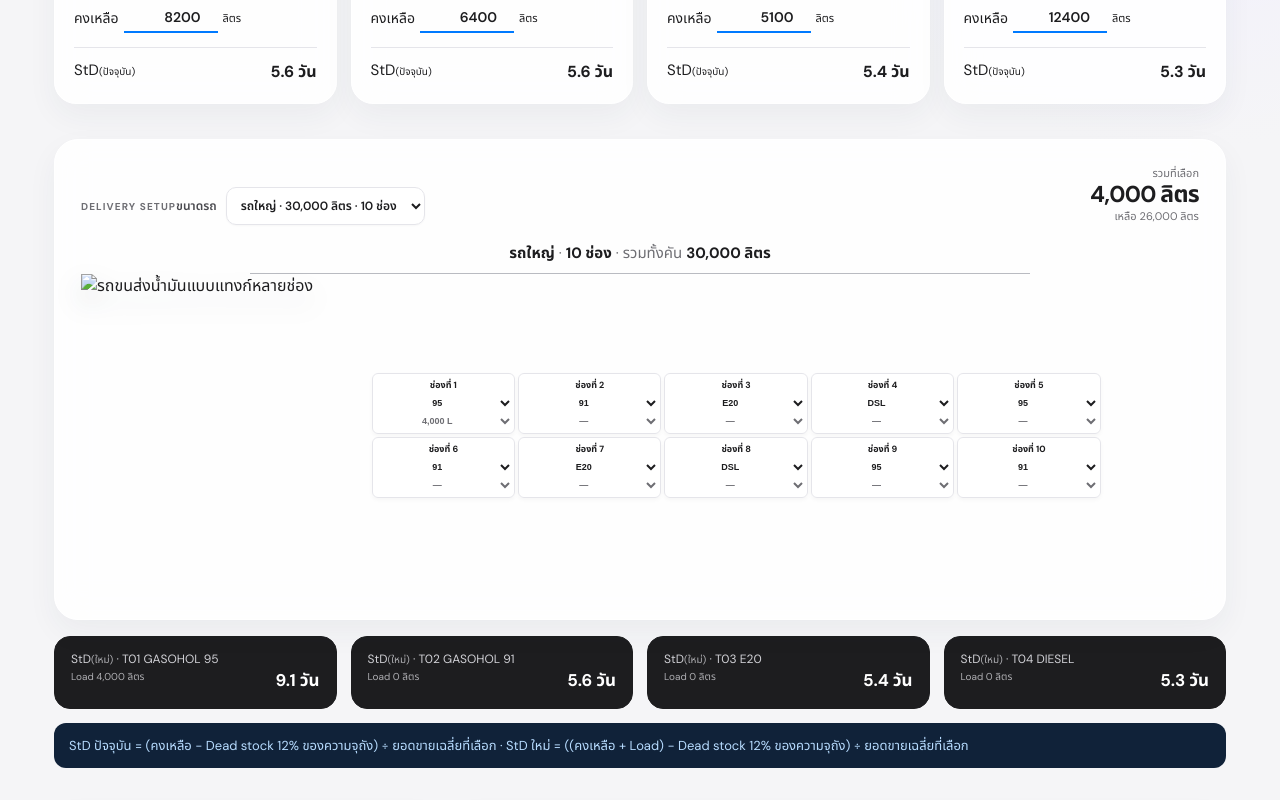
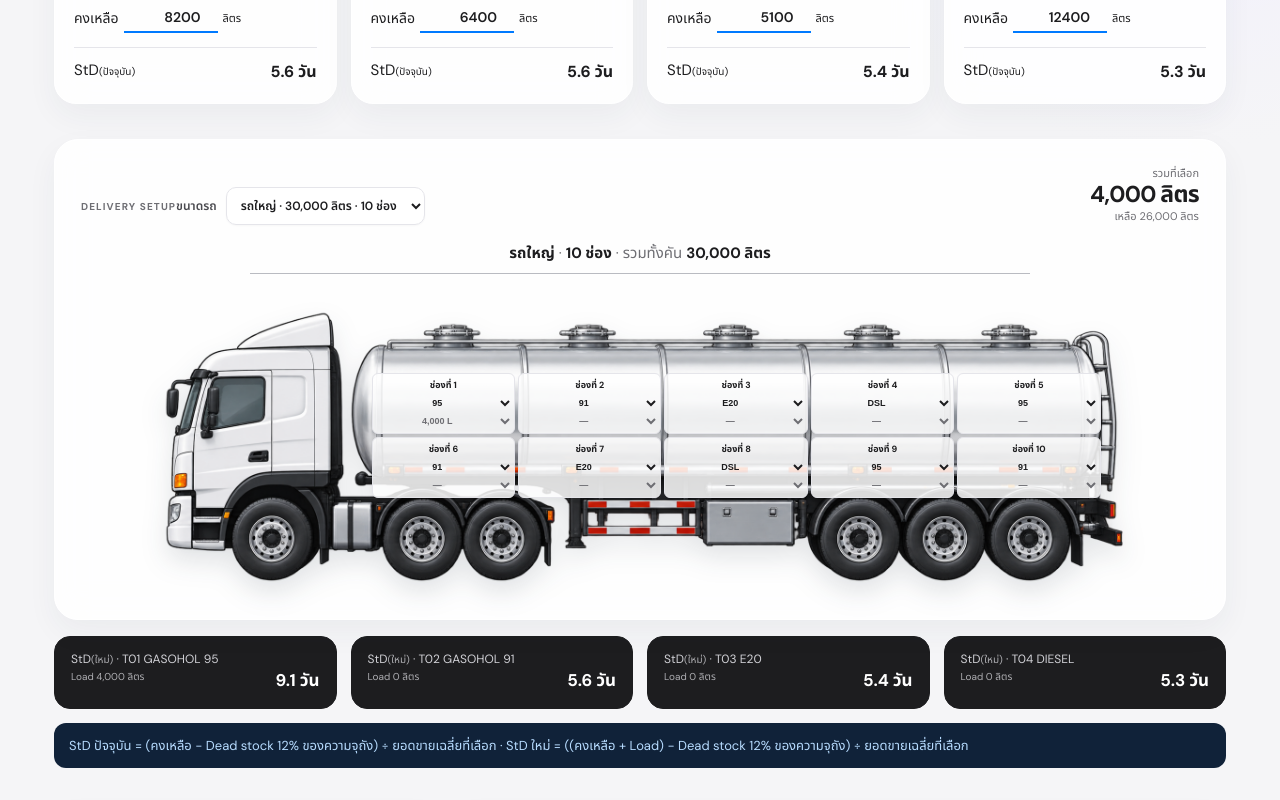
Before and after one commit to achita16/oil-order-dashboard, a plain HTML site: page index.html in a window 1280 px wide. Shown: the part 526-1326 px from the top of the page. Drawn offline with Linux system fonts and the light colour scheme; no server answers.

Commit message:
Update index.html

```diff
--- a/index.html
+++ b/index.html
@@ -8,7 +8,7 @@
 </head><body><main class="page">
   <header class="masthead"><div><p class="eyebrow">POONPERM OIL LTD.</p><h1>Calculate oil order</h1><p class="subtitle">วางแผนการสั่งน้ำมันในมุมมองเดียว</p></div><div class="controls"><button id="refreshBtn">รีเฟรชข้อมูล</button><span class="data-status"><i></i><span id="dataStatus">ข้อมูลตัวอย่าง</span></span></div></header>
   <section id="productColumns" class="product-columns"></section>
-  <section class="delivery"><div class="delivery-head"><div><span class="mini-label">DELIVERY SETUP</span><label class="truck-select">ขนาดรถ <select id="truckSize"><option value="30000" selected>รถใหญ่ · 30,000 ลิตร · 10 ช่อง</option><option value="20000">รถเล็ก · 20,000 ลิตร · 5 ช่อง</option></select></label></div><div class="capacity"><span>รวมที่เลือก</span><strong id="loadTotal">0 ลิตร</strong><small id="capacityRemaining">เหลือ 30,000 ลิตร</small></div></div><div class="truck-title"><span id="truckTypeLabel">รถใหญ่</span> · <b id="truckSlotLabel">10 ช่อง</b> · รวมทั้งคัน <span id="truckCapacityLabel">30,000 ลิตร</span></div><div class="truck-stage"><img src="assets/tanker-truck.png" alt="รถขนส่งน้ำมันแบบแทงก์หลายช่อง"><div id="loadSlots" class="load-slots"></div></div></section>
+  <section class="delivery"><div class="delivery-head"><div><span class="mini-label">DELIVERY SETUP</span><label class="truck-select">ขนาดรถ <select id="truckSize"><option value="30000" selected>รถใหญ่ · 30,000 ลิตร · 10 ช่อง</option><option value="20000">รถเล็ก · 20,000 ลิตร · 5 ช่อง</option></select></label></div><div class="capacity"><span>รวมที่เลือก</span><strong id="loadTotal">0 ลิตร</strong><small id="capacityRemaining">เหลือ 30,000 ลิตร</small></div></div><div class="truck-title"><span id="truckTypeLabel">รถใหญ่</span> · <b id="truckSlotLabel">10 ช่อง</b> · รวมทั้งคัน <span id="truckCapacityLabel">30,000 ลิตร</span></div><div class="truck-stage"><img src="tanker-truck.png" alt="รถขนส่งน้ำมันแบบแทงก์หลายช่อง"><div id="loadSlots" class="load-slots"></div></div></section>
   <section id="afterDelivery" class="after-delivery"></section>
   <section class="formula-note">StD ปัจจุบัน = (คงเหลือ − Dead stock 12% ของความจุถัง) ÷ ยอดขายเฉลี่ยที่เลือก · StD ใหม่ = ((คงเหลือ + Load) − Dead stock 12% ของความจุถัง) ÷ ยอดขายเฉลี่ยที่เลือก</section>
   <section class="data-panels"><article><h2>News data</h2><p><b>WTI :</b> <span class="awaiting">รอเชื่อมข้อมูลราคา</span></p></article><article><h2>Page facebook</h2><p class="awaiting">รอเชื่อมข่าวล่าสุดและสรุปแนวโน้ม</p></article></section>
```
